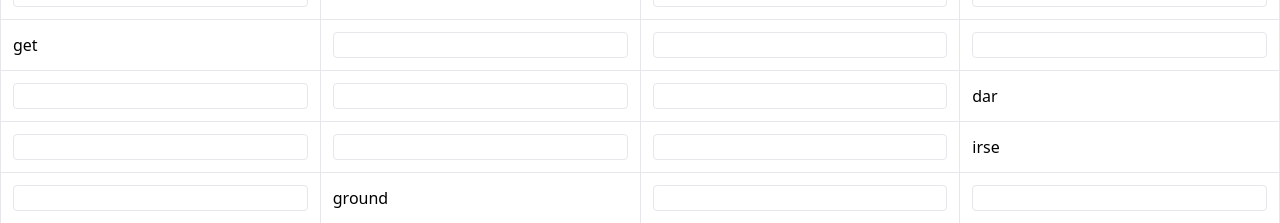
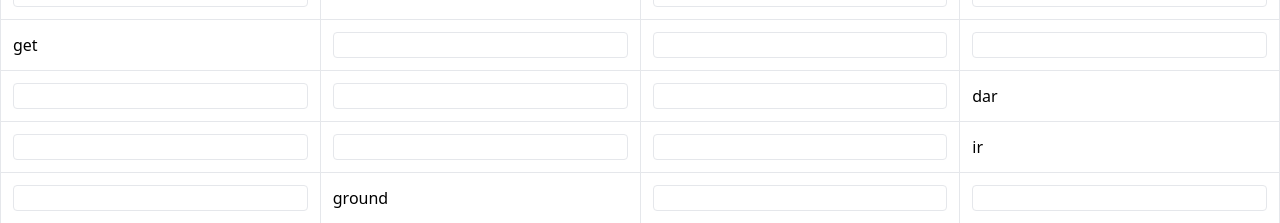
Before and after one commit to Gnpd/irregular-verbs, a Next.js app: page / in a window 1280 px wide. Shown: the part 2600-2823 px from the top of the page. Built offline with nearby package versions, Linux system fonts and the light colour scheme.

Commit message:
fix(transformVerbs): replace splice for slice

```diff
--- a/src/components/TableForm.tsx
+++ b/src/components/TableForm.tsx
@@ -69,7 +69,9 @@ const TableForm = ()=>{
   if (!verbs) return <div>Loading...</div>;
 
   const transformVerbs = (from:number,to:number)=>{
-    const slice = [...allVerbs].splice(from-1, to-1)
+    const slice = allVerbs.slice(from-1, to)
+    console.log({from,to})
+    console.log(slice.map(({infinitive}:{infinitive:string})=>infinitive))
     const random = shuffleVerbs(slice)
     setVerbs(random)
   }
--- a/src/components/verbs.json
+++ b/src/components/verbs.json
@@ -303,7 +303,7 @@
         "infinitive": "go",
         "past": "went",
         "participle": "gone",
-        "translation": "irse"
+        "translation": "ir"
       },
       {
         "infinitive": "grind",
```
